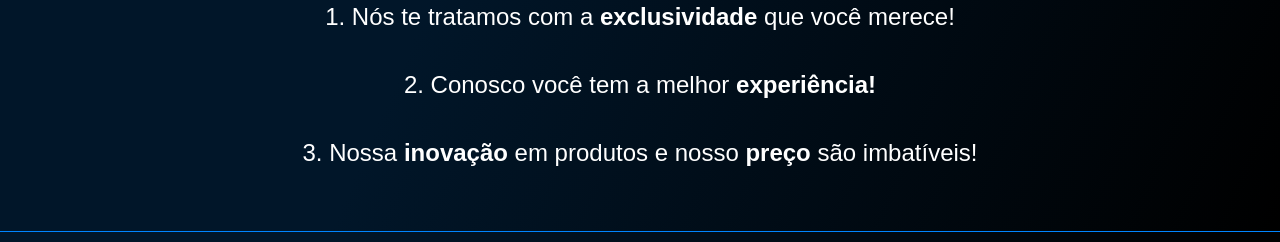
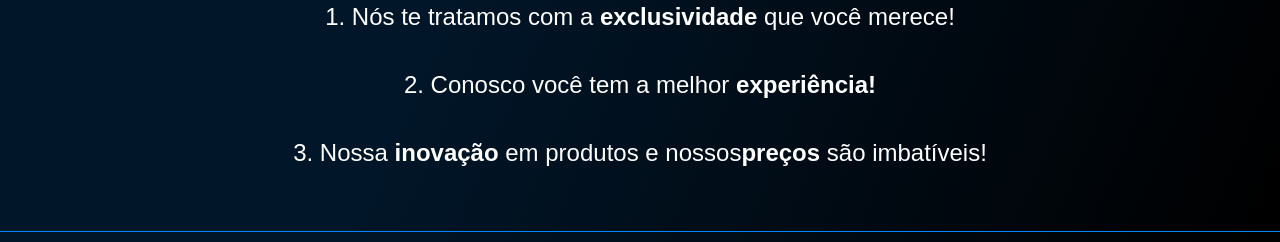
Before and after one commit to ceduardoferreira/ladingpage-pronttech, a plain HTML site: page index.html in a window 1280 px wide. Shown: the part 573-815 px from the top of the page. Drawn offline with Linux system fonts and the light colour scheme; a web font is replaced by a local one.

Commit message:
alterando textos

```diff
--- a/index.html
+++ b/index.html
@@ -35,7 +35,7 @@
             <h3 class="conteudo-difernciais-titulo">Por que somos diferentes?</h3>
             <p class="conteudo-diferenciais-item">1. Nós te tratamos com a <strong>exclusividade</strong> que você merece!</p>
             <p class="conteudo-diferenciais-item">2. Conosco você tem a melhor <strong>experiência!</strong></p>
-            <p class="conteudo-diferenciais-item">3. Nossa <Strong>inovação</Strong> em produtos e nosso <strong>preço</strong> são imbatíveis!</p>
+            <p class="conteudo-diferenciais-item">3. Nossa <Strong>inovação</Strong> em produtos e nossos<strong>preços</strong> são imbatíveis!</p>
         </section>
     </main>
 
```
